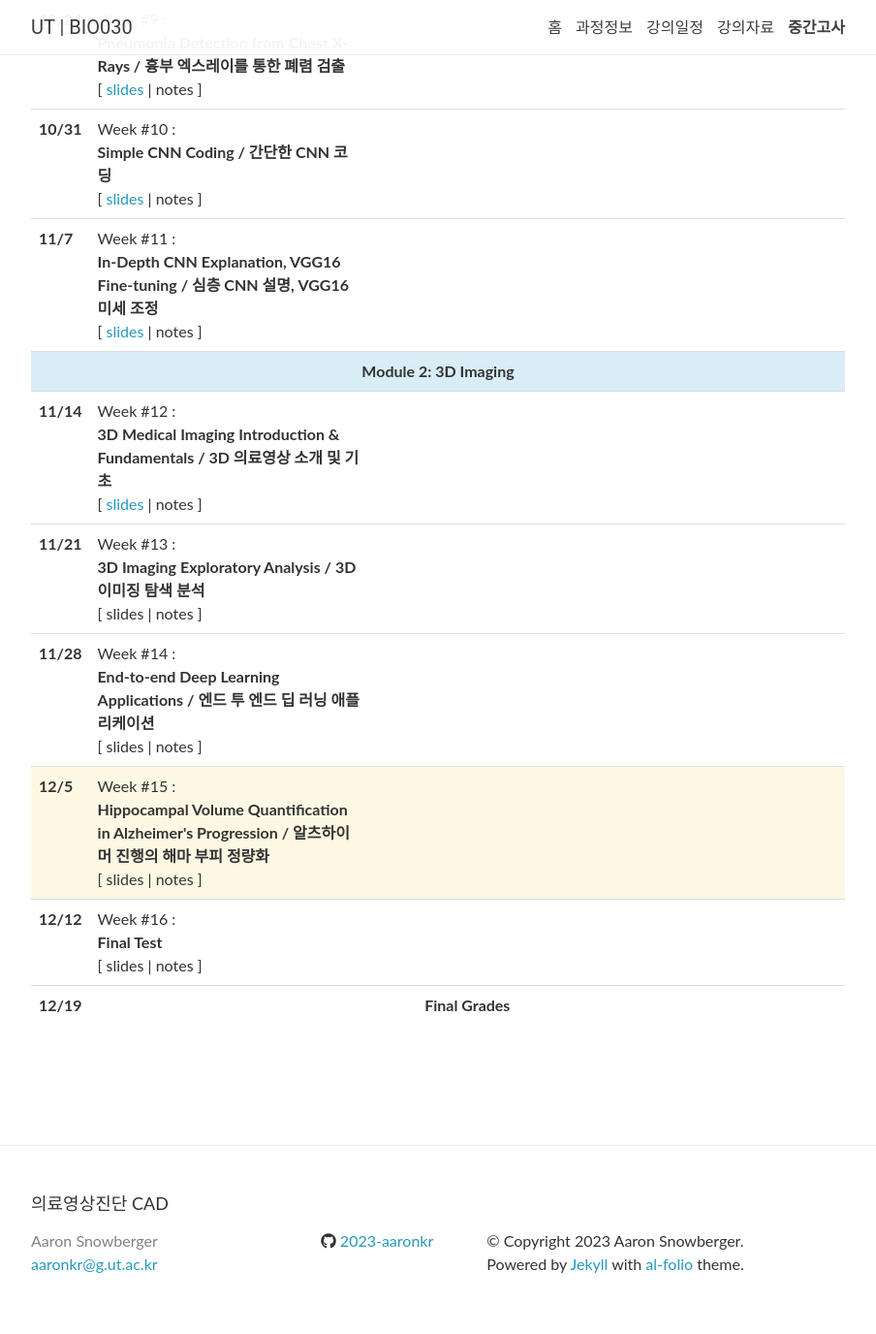
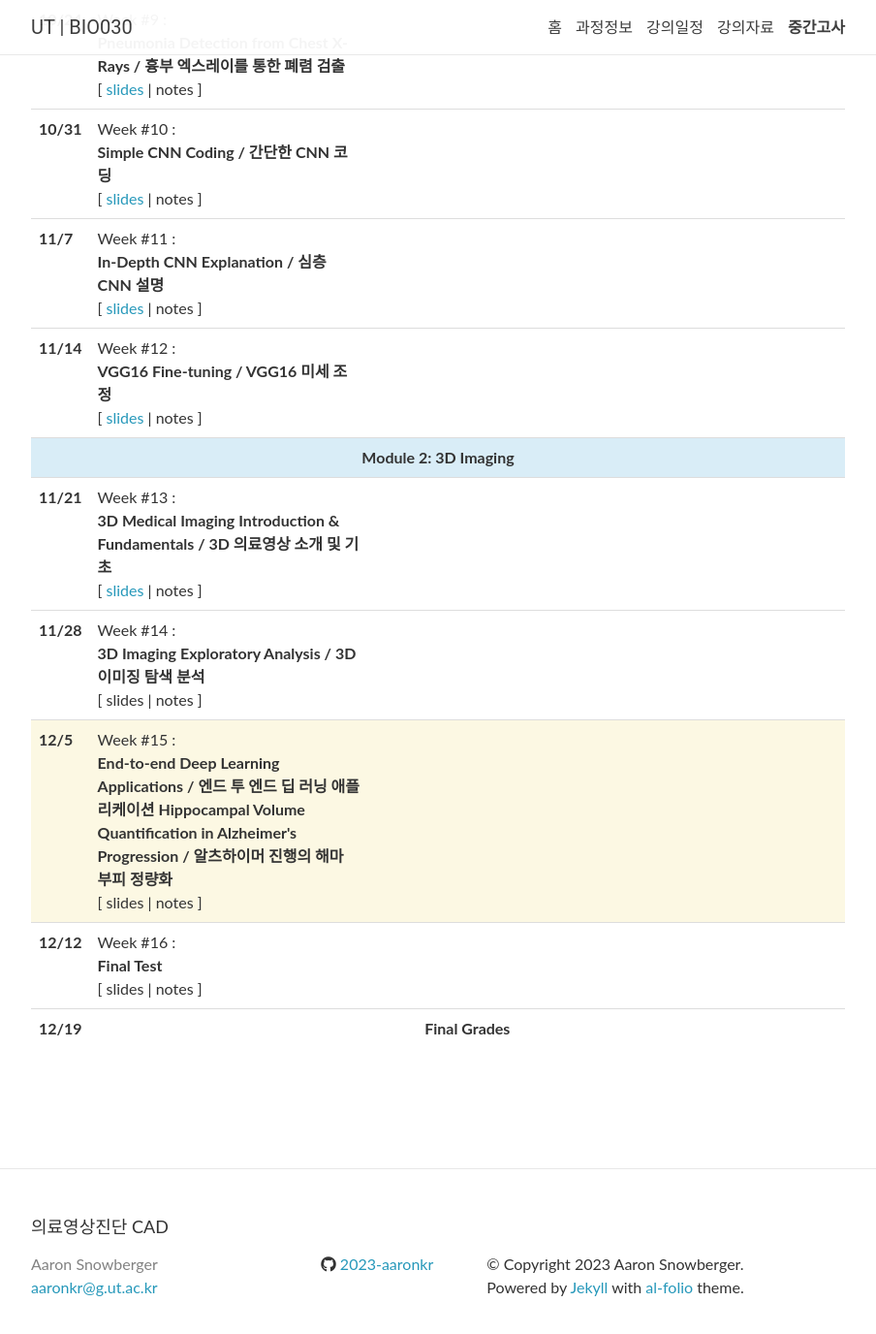
Before and after one commit to 2023-aaronkr/ut-cad, a Jekyll site: the page built from _pages/lectures.md, in a window 1280 px wide and 1400 px high, scrolled down 1152 px. Shown: the top 1376 px of the window at 97% size, without its empty margins (188-1092 px from the left). Built offline with Jekyll 4.4.1, drawn with Linux system fonts in a browser that asks for light colours; nearby versions of some CDN libraries; comment, search, counter and statistics services are not loaded; part of the change alters nothing that is shown.

```diff
--- a/_data/lectures.yml
+++ b/_data/lectures.yml
@@ -86,33 +86,33 @@
 - date: 11/7
   week: 11
   title: >
-    <strong>In-Depth CNN Explanation, VGG16 Fine-tuning / 심층 CNN 설명, VGG16 미세 조정</strong>
+    <strong>In-Depth CNN Explanation / 심층 CNN 설명</strong>
   slides: "https://docs.google.com/presentation/d/13TdMQplzoouUF00Mx8QDtoFawGtNxmAm1WwMcpzuNMI/edit?usp=sharing"
+  readings:
+  logistics:
+
+- date: 11/14
+  week: 12
+  title: >
+    <strong>VGG16 Fine-tuning / VGG16 미세 조정</strong>
+  slides: "https://docs.google.com/presentation/d/1pSmIytg2cMLlhB_bkQUDZYhyBaDomBuuvqBwB3bMA98/edit?usp=sharing"
   readings:
   logistics:
 
 - title: "Module 2: 3D Imaging"
 
-- date: 11/14
-  week: 12
-  title: >
-    <strong>3D Medical Imaging Introduction & Fundamentals / 3D 의료영상 소개 및 기초</strong>
-  slides: "https://docs.google.com/presentation/d/1pSmIytg2cMLlhB_bkQUDZYhyBaDomBuuvqBwB3bMA98/edit?usp=sharing"
-  readings:
-  logistics:
-
 - date: 11/21
   week: 13
   title: >
-    <strong>3D Imaging Exploratory Analysis / 3D 이미징 탐색 분석</strong>
-  slides:
+    <strong>3D Medical Imaging Introduction & Fundamentals / 3D 의료영상 소개 및 기초</strong>
+  slides: "https://docs.google.com/presentation/d/1I7ytPHQe6q6QTpWs610jSd1f_3gTHZpFuoVyhgrxI-c/edit?usp=sharing"
   readings:
   logistics:
 
 - date: 11/28
   week: 14
   title: >
-    <strong>End-to-end Deep Learning Applications / 엔드 투 엔드 딥 러닝 애플리케이션</strong>
+    <strong>3D Imaging Exploratory Analysis / 3D 이미징 탐색 분석</strong>
   slides:
   readings:
   logistics:
@@ -120,6 +120,7 @@
 - date: 12/5
   week: 15
   title: >
+    <strong>End-to-end Deep Learning Applications / 엔드 투 엔드 딥 러닝 애플리케이션</strong>
     <strong>Hippocampal Volume Quantification in Alzheimer's Progression / 알츠하이머 진행의 해마 부피 정량화</strong>
   slides:
   readings:
```
